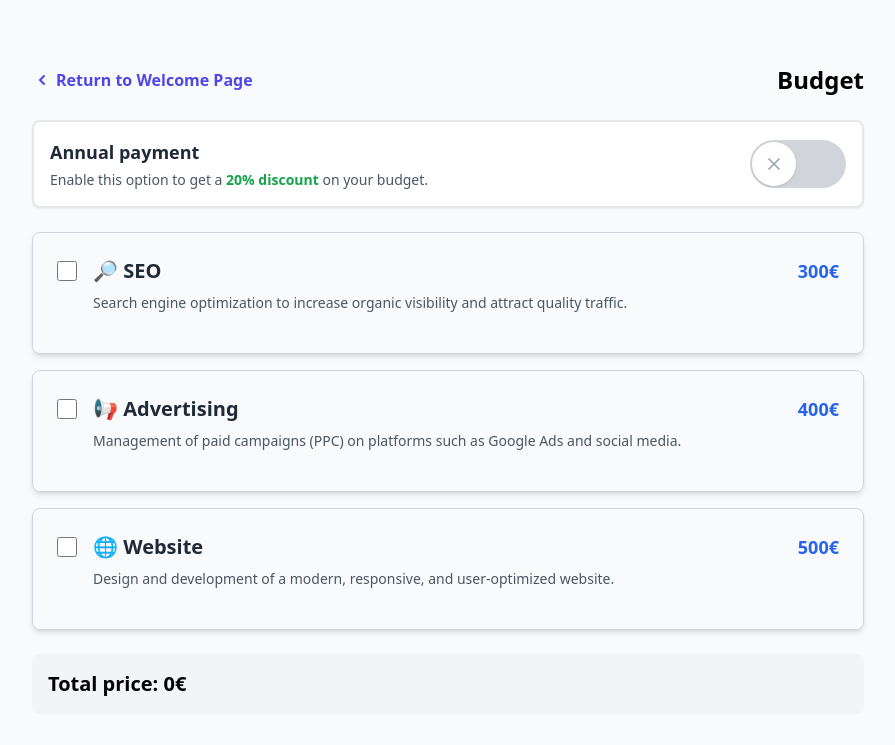
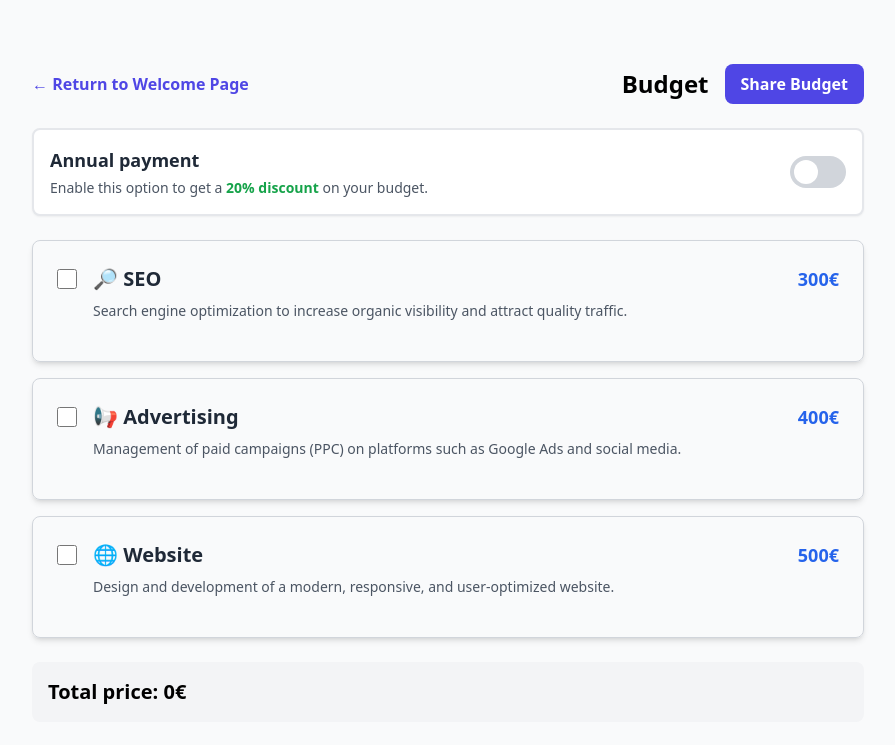
Before and after one commit to claudiabcn/sprint6-reactBudgets, a React (Vite) app: page /calculator in a window 1280 px wide. Shown: the top 745 px of the page, without its empty margins (192-1087 px from the left). Built offline with nearby package versions, Linux system fonts and the light colour scheme.

Commit message:
Adding URLs to budgets to share them

```diff
--- a/src/config/types.ts
+++ b/src/config/types.ts
@@ -55,3 +55,6 @@ export interface AnnualPaymentToggleProps {
   isAnnualPayment: boolean;
   onToggle: () => void;
 }
+export interface ShareButtonProps {
+  getShareableUrl: () => string;
+}
--- a/src/features/budgetCalculator/components/Annualpaymenttoggle.tsx
+++ /dev/null
@@ -1,88 +0,0 @@
-import { AnnualPaymentToggleProps } from "../../../config/types";
-
-const AnnualPaymentToggle = ({
-  isAnnualPayment,
-  onToggle,
-}: AnnualPaymentToggleProps) => {
-  return (
-    <div className="mb-6 p-4 bg-white border-2 border-gray-200 rounded-lg shadow-sm">
-      <div className="flex items-center justify-between">
-        <div className="flex-1">
-          <h3 className="text-lg font-semibold text-gray-800 mb-1">
-            Annual payment
-          </h3>
-          <p className="text-sm text-gray-600">
-            Enable this option to get a{" "}
-            <span className="font-semibold text-green-600">20% discount</span>{" "}
-            on your budget.
-          </p>
-        </div>
-
-        <button
-          onClick={onToggle}
-          className={`
-            relative inline-flex h-12 w-24 flex-shrink-0 cursor-pointer rounded-full border-2 border-transparent
-            transition-colors duration-200 ease-in-out focus:outline-none focus:ring-2 focus:ring-blue-500 focus:ring-offset-2
-            ${isAnnualPayment ? "bg-green-600" : "bg-gray-300"}
-          `}
-          role="switch"
-          aria-checked={isAnnualPayment}
-        >
-          <span className="sr-only">Enable annual payment</span>
-          <span
-            className={`
-              pointer-events-none inline-block h-11 w-11 transform rounded-full bg-white shadow ring-0
-              transition duration-200 ease-in-out
-              ${isAnnualPayment ? "translate-x-12" : "translate-x-0"}
-            `}
-          >
-            <span
-              className={`
-                absolute inset-0 flex h-full w-full items-center justify-center transition-opacity
-                ${
-                  isAnnualPayment
-                    ? "opacity-0 duration-100"
-                    : "opacity-100 duration-200"
-                }
-              `}
-            >
-              <svg
-                className="h-5 w-5 text-gray-400"
-                fill="none"
-                viewBox="0 0 24 24"
-                stroke="currentColor"
-              >
-                <path
-                  strokeLinecap="round"
-                  strokeLinejoin="round"
-                  strokeWidth={2}
-                  d="M6 18L18 6M6 6l12 12"
-                />
-              </svg>
-            </span>
-            <span
-              className={`
-                absolute inset-0 flex h-full w-full items-center justify-center transition-opacity
-                ${
-                  isAnnualPayment
-                    ? "opacity-100 duration-200"
-                    : "opacity-0 duration-100"
-                }
-              `}
-            >
-              <svg
-                className="h-5 w-5 text-green-600"
-                fill="currentColor"
-                viewBox="0 0 24 24"
-              >
-                <path d="M9 16.17L4.83 12l-1.42 1.41L9 19 21 7l-1.41-1.41z" />
-              </svg>
-            </span>
-          </span>
-        </button>
-      </div>
-    </div>
-  );
-};
-
-export default AnnualPaymentToggle;
--- /dev/null
+++ b/src/features/budgetCalculator/components/paymentToggle.tsx
@@ -0,0 +1,43 @@
+import { AnnualPaymentToggleProps } from "../../../config/types";
+
+const AnnualPaymentToggle = ({
+  isAnnualPayment,
+  onToggle,
+}: AnnualPaymentToggleProps) => {
+  return (
+    <div className="mb-6 p-4 bg-white border-2 border-gray-200 rounded-lg shadow-sm">
+      <div className="flex items-center justify-between">
+        <div className="flex-1">
+          <h3 className="text-lg font-semibold text-gray-800 mb-1">
+            Annual payment
+          </h3>
+          <p className="text-sm text-gray-600">
+            Enable this option to get a{" "}
+            <span className="font-semibold text-green-600">20% discount</span>{" "}
+            on your budget.
+          </p>
+        </div>
+
+        <button
+          onClick={onToggle}
+          className={`
+            relative h-8 w-14 rounded-full transition-colors
+            ${isAnnualPayment ? "bg-green-600" : "bg-gray-300"}
+          `}
+          role="switch"
+          aria-checked={isAnnualPayment}
+        >
+          <span
+            className={`
+              absolute top-1 left-1 h-6 w-6 rounded-full bg-white
+              transition-transform duration-200
+              ${isAnnualPayment ? "translate-x-6" : "translate-x-0"}
+            `}
+          />
+        </button>
+      </div>
+    </div>
+  );
+};
+
+export default AnnualPaymentToggle;
--- /dev/null
+++ b/src/features/budgetCalculator/components/shareButton.tsx
@@ -0,0 +1,29 @@
+import { useState } from "react";
+import { ShareButtonProps } from "../../../config/types";
+
+const ShareButton = ({ getShareableUrl }: ShareButtonProps) => {
+  const [copied, setCopied] = useState(false);
+
+  const handleShare = async () => {
+    const url = getShareableUrl();
+
+    try {
+      await navigator.clipboard.writeText(url);
+      setCopied(true);
+      setTimeout(() => setCopied(false), 2000);
+    } catch (err) {
+      alert(`Share this URL:\n${url}`);
+    }
+  };
+
+  return (
+    <button
+      onClick={handleShare}
+      className="px-4 py-2 bg-indigo-600 hover:bg-indigo-700 text-white font-semibold rounded-lg transition-colors"
+    >
+      {copied ? "✓ Copied!" : "Share Budget"}
+    </button>
+  );
+};
+
+export default ShareButton;
--- a/src/features/budgetCalculator/hooks/useBudgetServices.ts
+++ b/src/features/budgetCalculator/hooks/useBudgetServices.ts
@@ -38,7 +38,9 @@ export const useBudgetServices = () => {
 
   return {
     services,
+    setServices,
     isAnnualPayment,
+    setIsAnnualPayment,
     toggleAnnualPayment,
     handleServiceChange,
     handlePagesChange,
--- /dev/null
+++ b/src/features/budgetCalculator/hooks/useUrlSync.ts
@@ -0,0 +1,66 @@
+import { useEffect } from "react";
+import { useSearchParams } from "react-router-dom";
+import { Service } from "../../../config/types";
+
+export const useUrlSync = (
+  services: Service[],
+  isAnnualPayment: boolean,
+  setServices: (services: Service[]) => void,
+  setIsAnnualPayment: (value: boolean) => void
+) => {
+  const [searchParams, setSearchParams] = useSearchParams();
+
+
+  useEffect(() => {
+    const urlServices = searchParams.get("services");
+    const urlPages = searchParams.get("pages");
+    const urlLanguages = searchParams.get("languages");
+    const urlAnnual = searchParams.get("annual");
+
+    if (urlServices) {
+      const selectedIds = urlServices.split(",");
+      const updatedServices = services.map((service) => ({
+        ...service,
+        selected: selectedIds.includes(service.id),
+        ...(service.id === "web" && {
+          pages: urlPages ? parseInt(urlPages) : 1,
+          languages: urlLanguages ? parseInt(urlLanguages) : 1,
+        }),
+      }));
+      setServices(updatedServices);
+    }
+
+    if (urlAnnual === "true") {
+      setIsAnnualPayment(true);
+    }
+  }, []);
+
+
+  useEffect(() => {
+    const selectedServices = services.filter((s) => s.selected);
+    const params = new URLSearchParams();
+
+    if (selectedServices.length > 0) {
+      params.set("services", selectedServices.map((s) => s.id).join(","));
+
+      const webService = services.find((s) => s.id === "web" && s.selected);
+      if (webService) {
+        if (webService.pages) params.set("pages", webService.pages.toString());
+        if (webService.languages)
+          params.set("languages", webService.languages.toString());
+      }
+    }
+
+    if (isAnnualPayment) {
+      params.set("annual", "true");
+    }
+
+    setSearchParams(params, { replace: true });
+  }, [services, isAnnualPayment]);
+
+  const getShareableUrl = () => {
+    return window.location.href;
+  };
+
+  return { getShareableUrl };
+};
--- a/src/features/budgetCalculator/utils/calculateTotal.ts
+++ b/src/features/budgetCalculator/utils/calculateTotal.ts
@@ -13,10 +13,8 @@ export function calculateTotal(services: Service[], isAnnualPayment: boolean = f
     }
   });
 
-
   if (isAnnualPayment) {
     total = total * 0.8;
   }
-
   return total;
 }
--- a/src/features/bugetHistory/components/emptyState.tsx
+++ b/src/features/bugetHistory/components/emptyState.tsx
@@ -3,21 +3,9 @@ import { emptyState } from "../../../config/appData";
 function EmptyState() {
   return (
     <div className="mt-8 p-6 bg-gray-50 rounded-lg text-center text-gray-500">
-      <svg
-        className="mx-auto h-12 w-12 text-gray-400 mb-3"
-        fill="none"
-        viewBox="0 0 24 24"
-        stroke="currentColor"
-      >
-        <path
-          strokeLinecap="round"
-          strokeLinejoin="round"
-          strokeWidth={2}
-          d="M9 12h6m-6 4h6m2 5H7a2 2 0 01-2-2V5a2 2 0 012-2h5.586a1 1 0 01.707.293l5.414 5.414a1 1 0 01.293.707V19a2 2 0 01-2 2z"
-        />
-      </svg>
-      <p className="text-lg font-medium"> {emptyState.noBudgets}</p>
-      <p className="text-sm mt-1">{emptyState.createBudgets} </p>
+      <p className="text-4xl mb-3">📋</p>
+      <p className="text-lg font-medium">{emptyState.noBudgets}</p>
+      <p className="text-sm mt-1">{emptyState.createBudgets}</p>
     </div>
   );
 }
--- a/src/main.jsx
+++ b/src/main.jsx
@@ -7,7 +7,7 @@ import { BrowserRouter } from 'react-router-dom';
 createRoot(document.getElementById("root")).render(
   <StrictMode>
     <BrowserRouter>
-      <App />
+    <App />
     </BrowserRouter>
   </StrictMode>
 );
--- a/src/pages/BudgetPage.tsx
+++ b/src/pages/BudgetPage.tsx
@@ -3,8 +3,10 @@ import { useNavigate } from "react-router-dom";
 import ServiceCard from "../features/budgetCalculator/components/serviceCard";
 import BudgetSummary from "../features/budgetCalculator/budgetSummary";
 import BudgetForm from "../features/budgetForm/budgetForm";
-import AnnualPaymentToggle from "../features/budgetCalculator/components/Annualpaymenttoggle";
+import AnnualPaymentToggle from "../features/budgetCalculator/components/paymentToggle";
+import ShareButton from "../features/budgetCalculator/components/ShareButton";
 import { useBudgetServices } from "../features/budgetCalculator/hooks/useBudgetServices";
+import { useUrlSync } from "../features/budgetCalculator/hooks/useUrlSync";
 import { Budget } from "../config/types";
 import BudgetHistory from "../features/bugetHistory/budgetHistory";
 
@@ -13,12 +15,21 @@ function BudgetCalculator() {
 
   const {
     services,
+    setServices,
     isAnnualPayment,
+    setIsAnnualPayment,
     toggleAnnualPayment,
     handleServiceChange,
     handlePagesChange,
     handleLanguagesChange,
   } = useBudgetServices();
+
+  const { getShareableUrl } = useUrlSync(
+    services,
+    isAnnualPayment,
+    setServices,
+    setIsAnnualPayment
+  );
 
   const [budgets, setBudgets] = useState<Budget[]>([]);
 
@@ -38,25 +49,16 @@ function BudgetCalculator() {
     <div className="flex justify-between items-center mb-6">
       <button
         onClick={handleGoBack}
-            className="text-indigo-600 hover:text-indigo-800 font-semibold flex items-center gap-1 transition-colors"
+        className="text-indigo-600 hover:text-indigo-800 font-semibold transition-colors"
       >
-            <svg
-              xmlns="http://www.w3.org/2000/svg"
-              className="h-5 w-5"
-              viewBox="0 0 20 20"
-              fill="currentColor"
-            >
-              <path
-                fillRule="evenodd"
-                d="M12.707 5.293a1 1 0 010 1.414L9.414 10l3.293 3.293a1 1 0 01-1.414 1.414l-4-4a1 1 0 010-1.414l4-4a1 1 0 011.414 0z"
-                clipRule="evenodd"
-              />
-            </svg>
-            Return to Welcome Page
+        ← Return to Welcome Page
       </button>
+
+          <div className="flex items-center gap-4">
             <h2 className="text-2xl font-bold">Budget</h2>
+            <ShareButton getShareableUrl={getShareableUrl} />
           </div>
-
+        </div>
 
         <AnnualPaymentToggle
           isAnnualPayment={isAnnualPayment}
```
Also changed, not shown: src/features/budgetCalculator/budgetSummary.tsx (+10 -27 lines), src/features/budgetCalculator/components/serviceCard.tsx (+3 -17 lines). Lines whose indentation alone changed are shown as unchanged.
